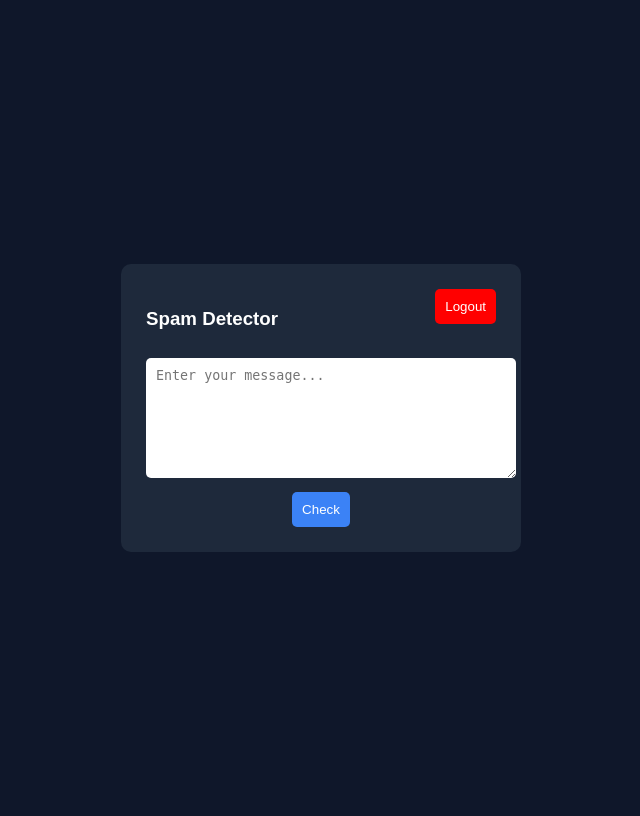
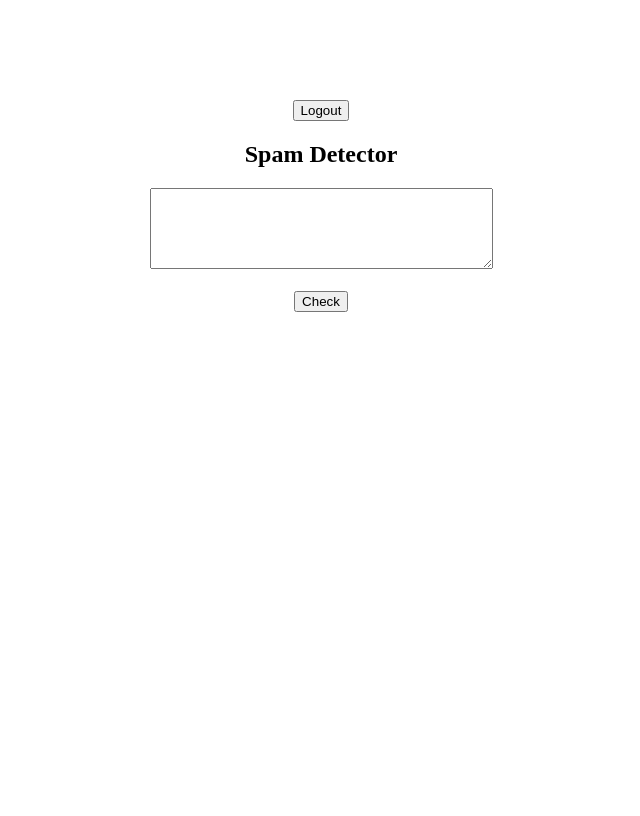
Before and after one commit to VaishnaviLoganvi/spam-detector-project, a Flask app: page /home in a window 1280 px wide. Shown: the whole page, without its empty margins (319-959 px from the left). After the commit the page ends 312 px from the top, so only its background shows below. Run offline with Flask 3, Linux system fonts and the light colour scheme; the visitor is signed in with stand-in values (Sample User, id 1); parts of the project's set-up code (start-up, migrations or seed data) failed here and were passed over.

Commit message:
Add files via upload

```diff
--- a/templates/index.html
+++ b/templates/index.html
@@ -1,93 +1,27 @@
 <!DOCTYPE html>
 <html>
-<head>
-    <title>Spam Detector</title>
+<body style="text-align:center; margin-top:100px;">
 
-    <style>
-        body {
-            background: #0f172a;
-            color: white;
-            font-family: Arial;
-            display: flex;
-            justify-content: center;
-            align-items: center;
-            min-height: 100vh;
-        }
+<a href="/logout"><button>Logout</button></a>
 
-        .box {
-            background: #1e293b;
-            padding: 25px;
-            border-radius: 10px;
-            width: 350px;
-            text-align: center;
-        }
+<h2>Spam Detector</h2>
 
-        textarea {
-            width: 100%;
-            height: 100px;
-            margin-bottom: 10px;
-            border-radius: 5px;
-            border: none;
-            padding: 10px;
-        }
+<form action="/predict" method="post">
+<textarea name="message" rows="5" cols="40"></textarea><br><br>
+<button>Check</button>
+</form>
 
-        button {
-            padding: 10px;
-            background: #3b82f6;
-            color: white;
-            border: none;
-            border-radius: 5px;
-            cursor: pointer;
-        }
+{% if result %}
+<h3>{{ result }}</h3>
+{% endif %}
 
-        button:hover {
-            background: #2563eb;
-        }
+{% if confidence %}
+<p>Confidence: {{ confidence }}%</p>
+{% endif %}
 
-        .spam {
-            color: red;
-            font-weight: bold;
-        }
-
-        .notspam {
-            color: lightgreen;
-            font-weight: bold;
-        }
-
-        .top-bar {
-            display: flex;
-            justify-content: space-between;
-            margin-bottom: 10px;
-        }
-    </style>
-</head>
-
-<body>
-
-<div class="box">
-
-    <!-- TOP BAR -->
-    <div class="top-bar">
-        <h3>Spam Detector</h3>
-        <a href="/logout">
-            <button style="background:red;">Logout</button>
-        </a>
-    </div>
-
-    <!-- FORM -->
-    <form action="/predict" method="post">
-        <textarea name="message" placeholder="Enter your message..."></textarea><br>
-        <button type="submit">Check</button>
-    </form>
-
-    <!-- RESULT -->
-    {% if result %}
-        <h3 class="{{ 'spam' if result=='Spam' else 'notspam' }}">
-            Result: {{ result }}
-        </h3>
-    {% endif %}
-
-</div>
+{% if words %}
+<p>Detected: {{ words }}</p>
+{% endif %}
 
 </body>
 </html>
```
